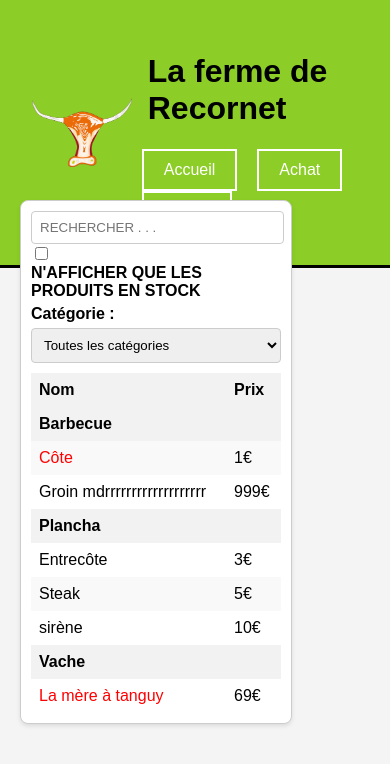
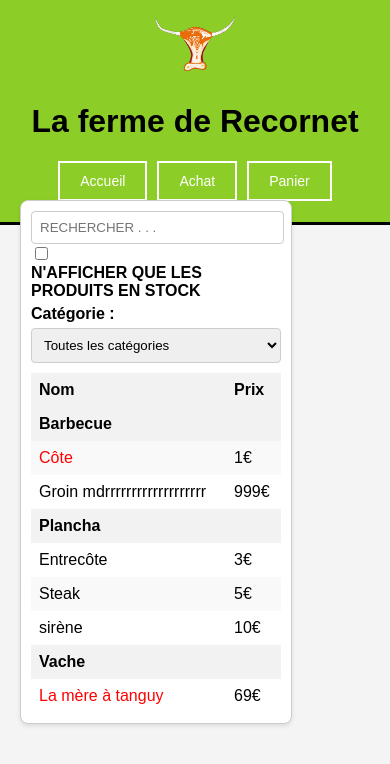
Before and after one commit to Sorohpsoe/WEB, a React (Create React App) app in the folder react_front/: page / in a window 390 px wide. Shown: the top 764 px of the page. Built offline with nearby package versions, Linux system fonts and the light colour scheme.

Commit message:
add mobile accessibility for banner

```diff
--- a/react_front/src/styles/Banner.css
+++ b/react_front/src/styles/Banner.css
@@ -2,21 +2,30 @@
     color: black;
     background-color: rgb(140, 206, 39);
     text-align: left;
-	padding: 32px;
+    padding: 16px; /* Réduire l'espacement pour une meilleure adaptation mobile */
     border-bottom: solid 3px black;
     display: flex;
     justify-content: left;
-	flex-direction: row;
     align-items: center;
+    flex-wrap: wrap; /* Permettre le wrapping des éléments */
 }
 
 .banner-title {
+    flex: 1; /* Prendre autant d'espace que possible */
     padding-left: 16px;
+    margin-bottom: 16px; /* Ajouter une marge en bas pour l'espacement */
 }
 
 .banner-logo {
-	height: 69px;
+    height: auto; /* Ajuster automatiquement la hauteur */
     width: 100px;
+    margin-right: 16px; /* Ajouter une marge à droite pour l'espacement */
+}
+
+.banner-buttons {
+    flex: 1; /* Prendre autant d'espace que possible */
+    display: flex;
+    justify-content: center;
 }
 
 .banner-button {
@@ -24,8 +33,8 @@
     border: 2px solid white;
     color: white;
     padding: 10px 20px;
-    margin: 0 10px;
-    font-size: 16px;
+    margin: 0 5px; /* Réduire la marge entre les boutons */
+    font-size: 14px; /* Réduire la taille de la police pour une meilleure adaptation mobile */
     cursor: pointer;
     transition: all 0.3s ease;
 }
@@ -34,3 +43,29 @@
     background-color: white;
     color: rgb(140, 206, 39);
 }
+
+/* Media query pour les appareils mobiles avec une largeur maximale de 600px */
+@media (max-width: 600px) {
+    .banner {
+        flex-direction: column; /* Afficher les éléments en colonne pour une meilleure adaptation mobile */
+		justify-content: space-between;
+    }
+
+    .banner-logo {
+        width: 80px; /* Réduire la largeur du logo pour une meilleure adaptation mobile */
+        margin: 0 auto 10px; /* Centrer le logo et ajouter une marge en bas */
+    }
+
+    .banner-title {
+        padding: 0;
+        text-align: center; /* Centrer le titre */
+    }
+
+    .banner-buttons {
+        margin-top: 10px; /* Ajouter une marge en haut pour l'espacement */
+    }
+
+    .banner-button {
+        margin: 5px; /* Réduire la marge entre les boutons */
+    }
+}
```
Lines whose indentation alone changed are shown as unchanged.
